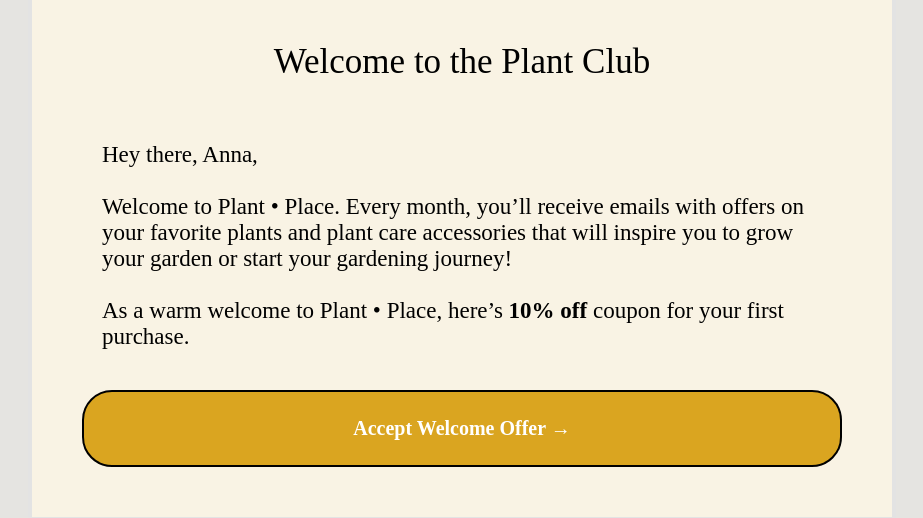
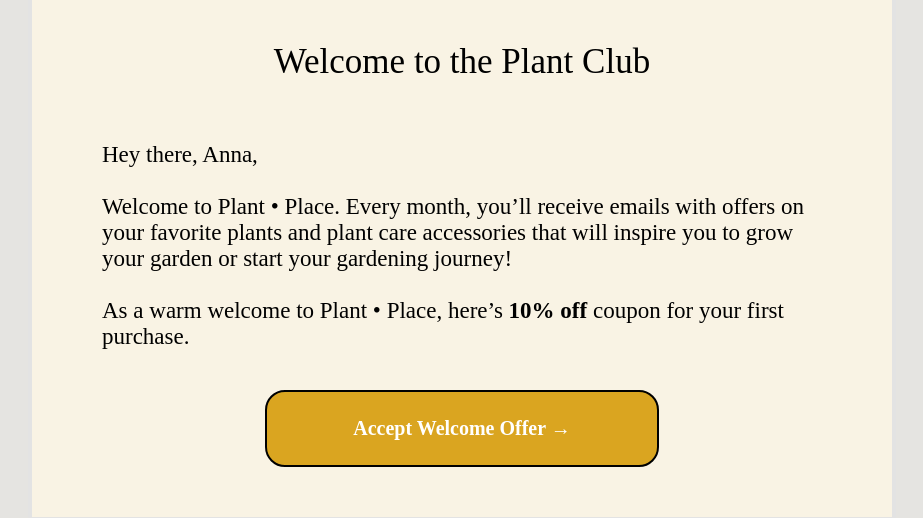
Before and after one commit to Anahisv23/Plant-Shop-Welcome-Email, a plain HTML site: page index.html in a window 1280 px wide. Shown: the part 809-1327 px from the top of the page, without its empty margins (178-1101 px from the left). Drawn offline with Linux system fonts and the light colour scheme.

Commit message:
changed a element into block

```diff
--- a/index.html
+++ b/index.html
@@ -86,8 +86,8 @@
                                                             </td>
                                                         </tr>
                                                         <tr>
-                                                            <td align="center" bgcolor="#daa520"
-                                                                style="border-radius: 30px; border: 2px solid #000000;">
+                                                            <td align="center" bgcolor="#daa520" class="cta"
+                                                                style="display: block; margin: auto; border-radius: 20px; border: 2px solid #000000; width: 350px;">
                                                                 <a href="https://plant-place.onrender.com/"
                                                                     target="_blank"
                                                                     style="font-size: 20px; font-family: DM-Sans; color: white; text-decoration: none; padding: 5px 10px; display: inline-block;"><strong>Accept
```
